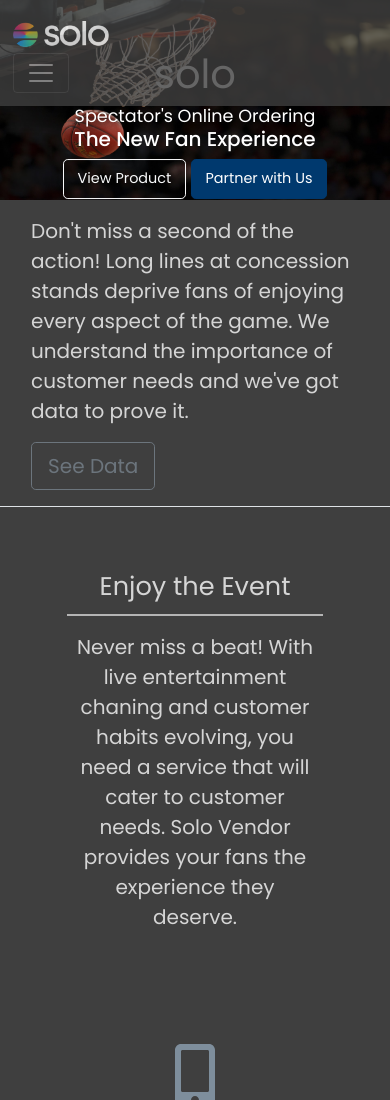
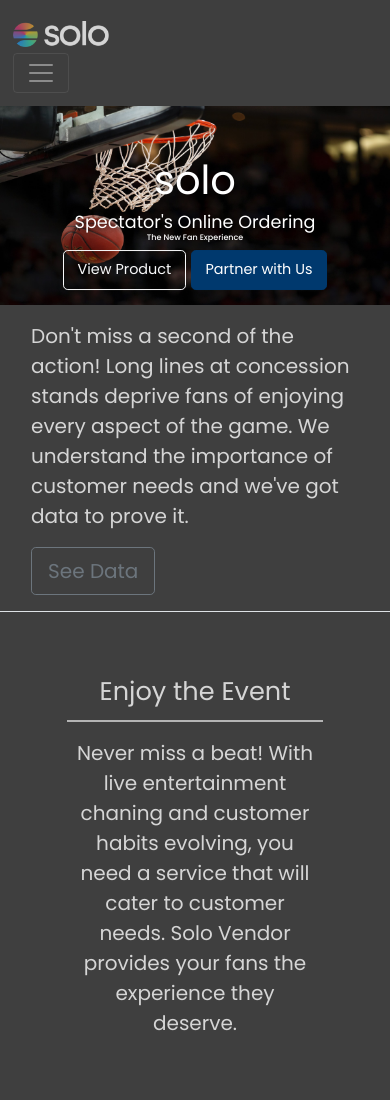
Before and after one commit to austinrday/soloVendor, a plain HTML site: page index.html in a window 390 px wide. Shown: the top 1100 px of the page. Drawn offline with nearby package versions, Linux system fonts and the light colour scheme.

Commit message:
mobile edits

```diff
--- a/style.css
+++ b/style.css
@@ -166,6 +166,10 @@ hr {
 	}
 }
 @media (max-width: 576px) {
+	.navbar {
+		position: sticky;
+	}
+
 	.carousel-caption {
 		top: 40%;
 	}
@@ -176,6 +180,10 @@ hr {
 
 	.carousel-caption h3 {
 		font-size: 1.1em;
+	}
+
+	.carousel-caption h5 {
+		font-size: 0.5em;
 	}
 
 	.carousel-caption .btn {
```
